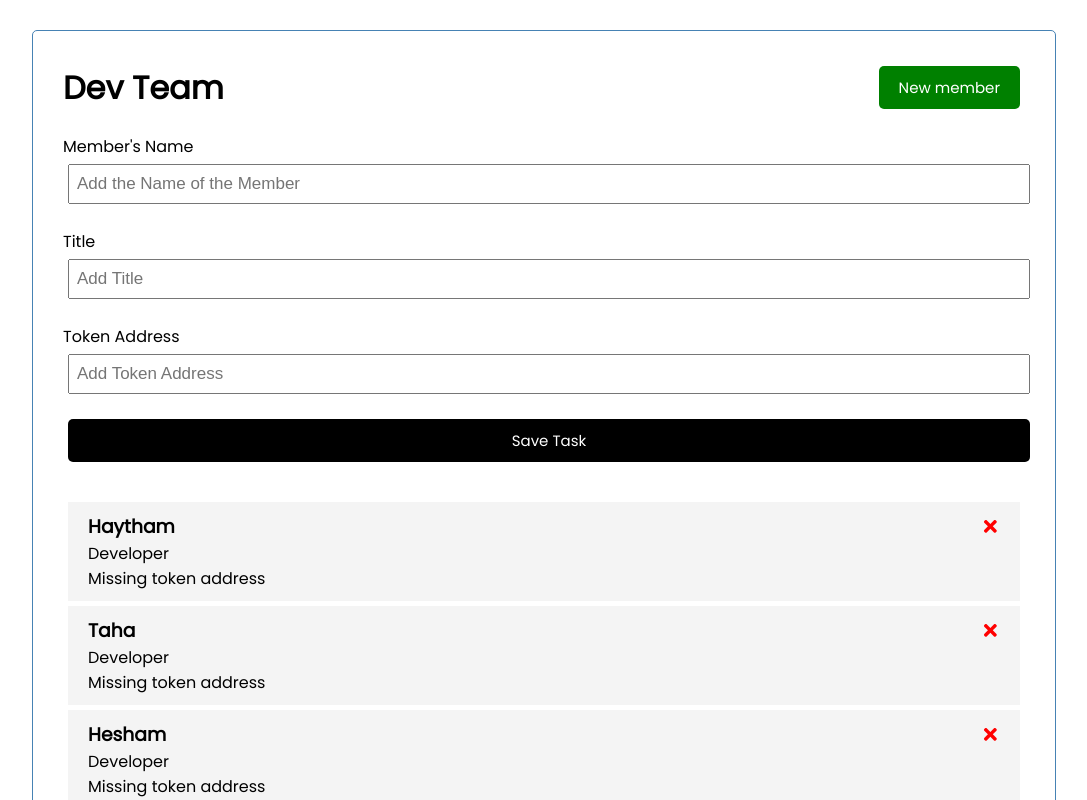
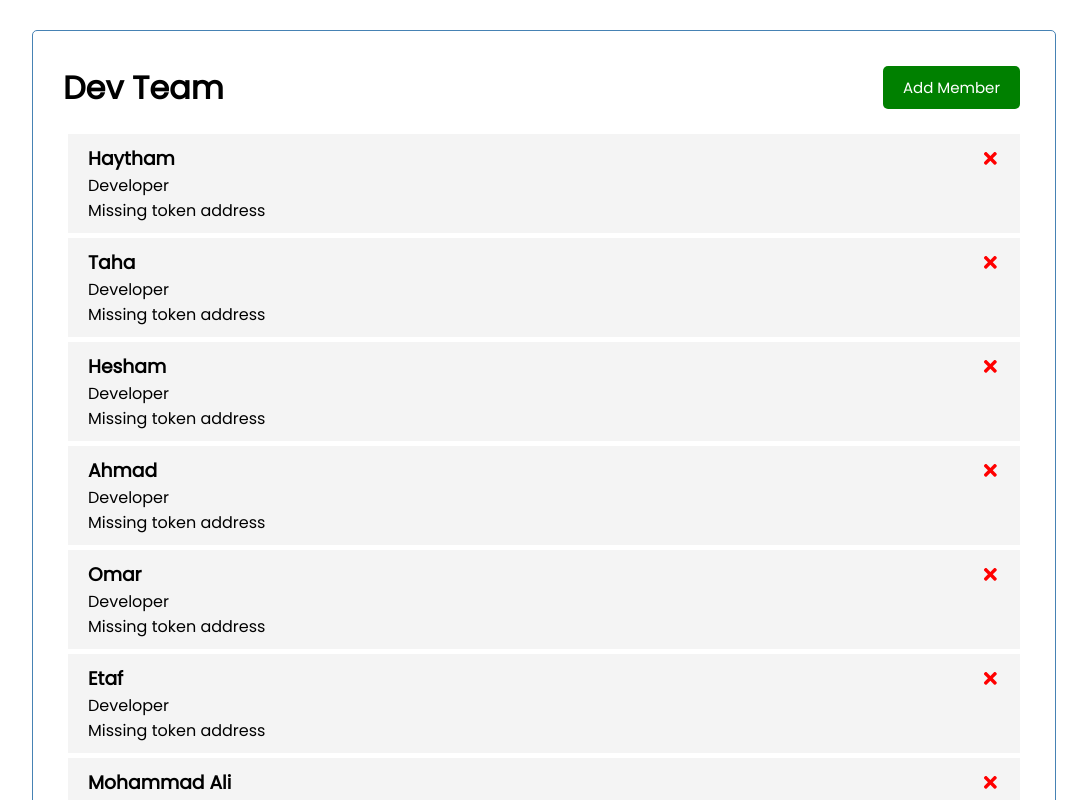
Before and after one commit to iswa-git/basic_dapp, a React (Create React App) app in the folder fe/: page / in a window 1280 px wide. Shown: the top 800 px of the page, without its empty margins (96-1183 px from the left). Built offline with nearby package versions, Linux system fonts and the light colour scheme.

Commit message:
show / hide form, dynamically change text and color of a button

```diff
--- a/fe/src/App.js
+++ b/fe/src/App.js
@@ -9,6 +9,8 @@ import Members from './components/tm';
 import AddMember from './components/AddMember'
 
 const App = () => {
+  const [ showAddMember, setShowAddMember] = useState (false)
+
   const [ members, setMember ] = useState ([
     {
         "id": 1,
@@ -73,7 +75,10 @@ const App = () => {
 ])
 // Add  Member
 const addMember = (member) => {
-  console.log (member)
+  const id= Math.floor(Math.random() * 10000 )+ 1
+  const newMember = {id, ...member}
+
+  setMember([...members, newMember])
 }
 // Delete Member
 const deleteMember = (id) => {
@@ -81,8 +86,8 @@ const deleteMember = (id) => {
 }
     return (
       <div className="container">
-        <Header title="Dev Team" />
-        <AddMember onAdd={addMember}/>
+        <Header onAdd={() => setShowAddMember(!showAddMember)} showAdd={showAddMember} title="Dev Team" />
+        {showAddMember && <AddMember onAdd={addMember}/>}
         {members.length > 0 ? (
           <Members members={members} onDelete={deleteMember}/>
         ) : ( 'No Members')}
--- a/fe/src/components/AddMember.js
+++ b/fe/src/components/AddMember.js
@@ -15,9 +15,11 @@ const AddMember = ( { onAdd}) => {
             return
         }
 
-        if (netad.length !== 42){
-            alert ('Token length should be 42, please check it!')
-            return
+        if (netad.length >0 ){
+            if (netad.length !== 42){
+                alert ('Token length should be 42, please check it!')
+                return
+            }
         }
 
         onAdd( {name, title, netad })
--- a/fe/src/components/Header.js
+++ b/fe/src/components/Header.js
@@ -1,17 +1,13 @@
-import React from 'react'
-import Button from './Button'
+import React from "react";
+import Button from "./Button";
 
-const Header = ({ title }) => {
+const Header = ({ title, onAdd, showAdd }) => {
+  return (
+    <header className="header">
+      <h1>{title}</h1>
+      <Button color={showAdd ? 'red' : 'green'} text={showAdd ? 'Close form' : 'Add Member'} onClick={onAdd} />
+    </header>
+  );
+};
 
-  const onClick = () => {
-    console.log("click")
-  }
-  return (
-    <header className='header'>
-        <h1>{title}</h1>
-        <Button text="New member" onClick={onClick} color="green"/>
-    </header>
-  )
-}
-
-export default Header
+export default Header;
```
Lines whose indentation alone changed are shown as unchanged.
